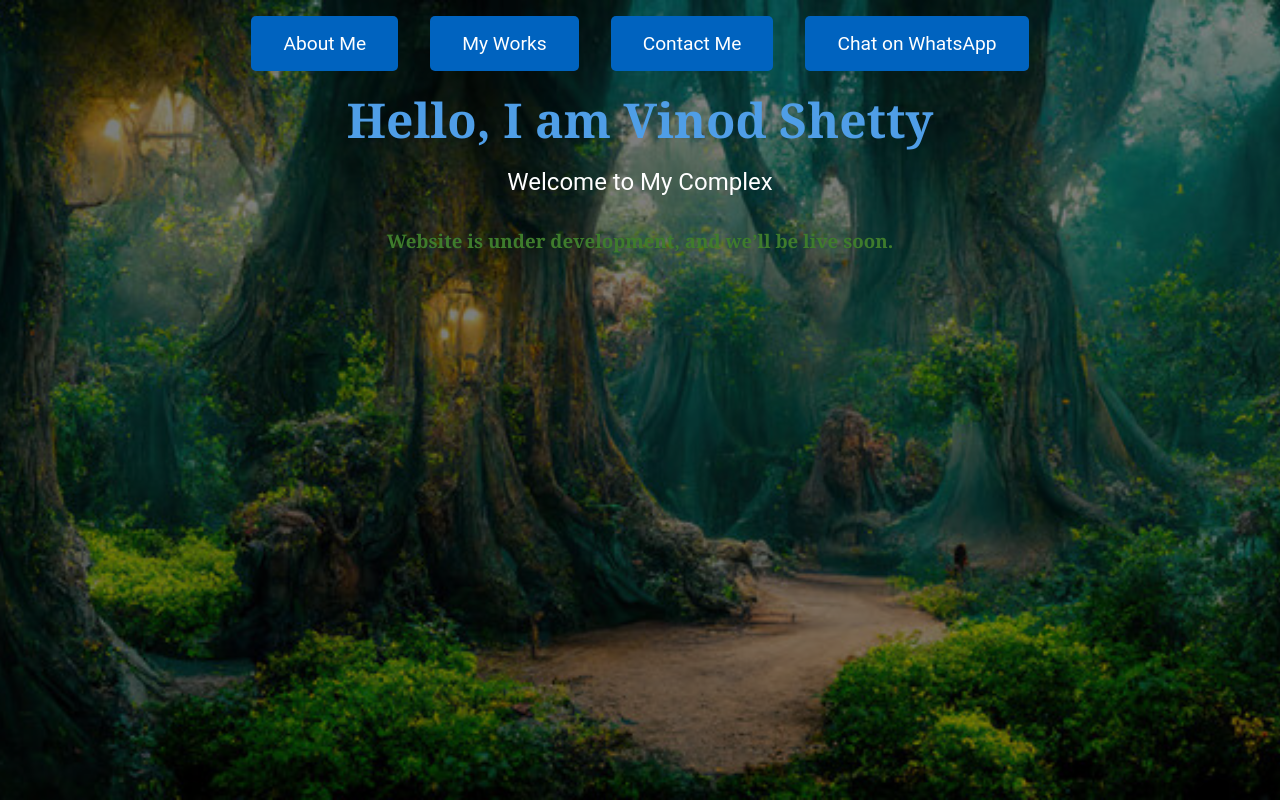
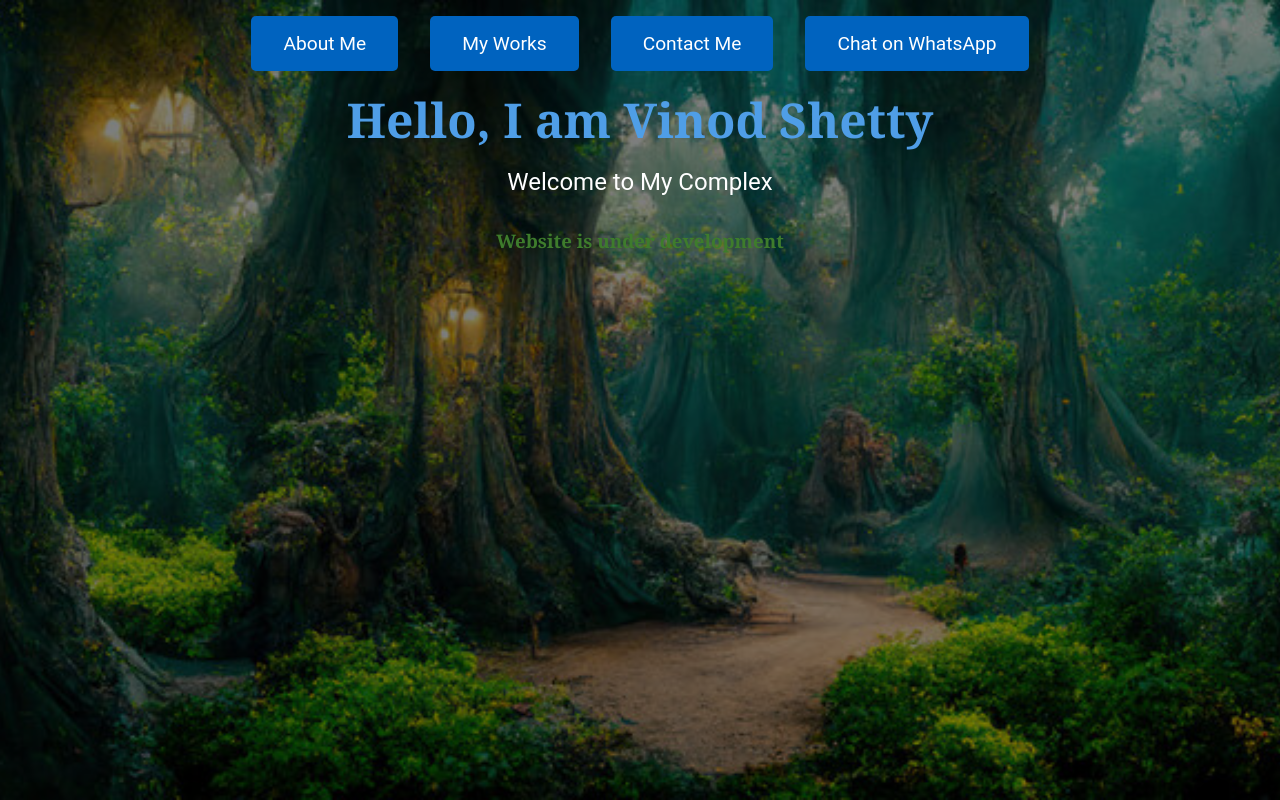
Before and after one commit to WinodShetty/vinodshetty-online, a React (Vite) app: page / in a window 1280 px wide. Built offline with nearby package versions, Linux system fonts and the light colour scheme.

Commit message:
added under progress message

```diff
--- a/src/components/LandingPage.jsx
+++ b/src/components/LandingPage.jsx
@@ -34,7 +34,7 @@ const LandingPage = () => {
           <h1 className="title">Hello, I am Vinod Shetty</h1>
           <p className="subtitle">Welcome to My Complex</p>
         </div>
-        <h3>Website is under development, and we’ll be live soon.</h3>
+        <h3>Website is under development</h3>
       </div>
     </section>
   );
```
